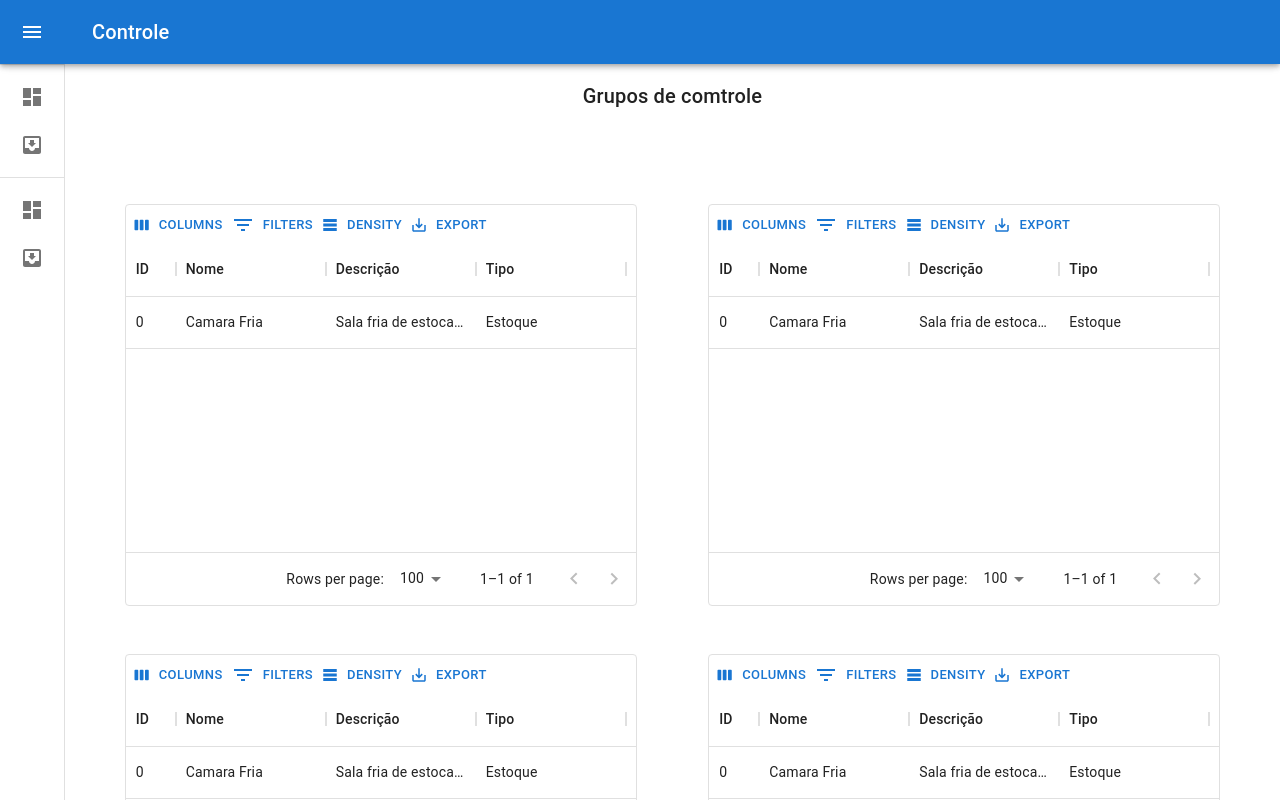
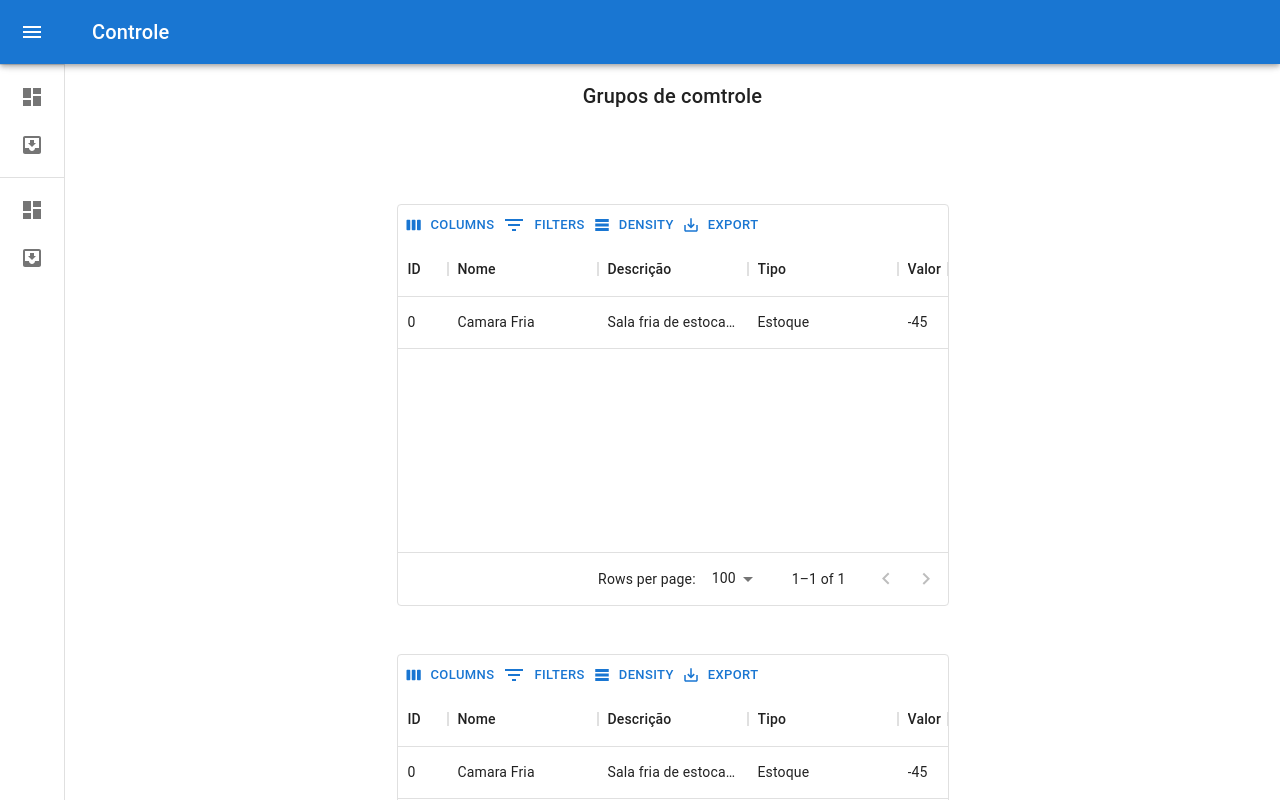
Before and after one commit to Renan0eng/Web_Provavel_TCC, a Next.js app: page / in a window 1280 px wide. Shown: the top 800 px of the page. Built offline with nearby package versions, Linux system fonts and the light colour scheme.

Commit message:
gridWidth

```diff
--- a/Components/Nav/index.js
+++ b/Components/Nav/index.js
@@ -138,7 +138,7 @@
 
 
 
-  const gridWidth = dataGrid.columns.reduce((acc, column) => acc + column.width, 10);
+  const gridWidth = dataGrid.columns.reduce((acc, column) => acc + column.width, 50);
 
 
 
```
